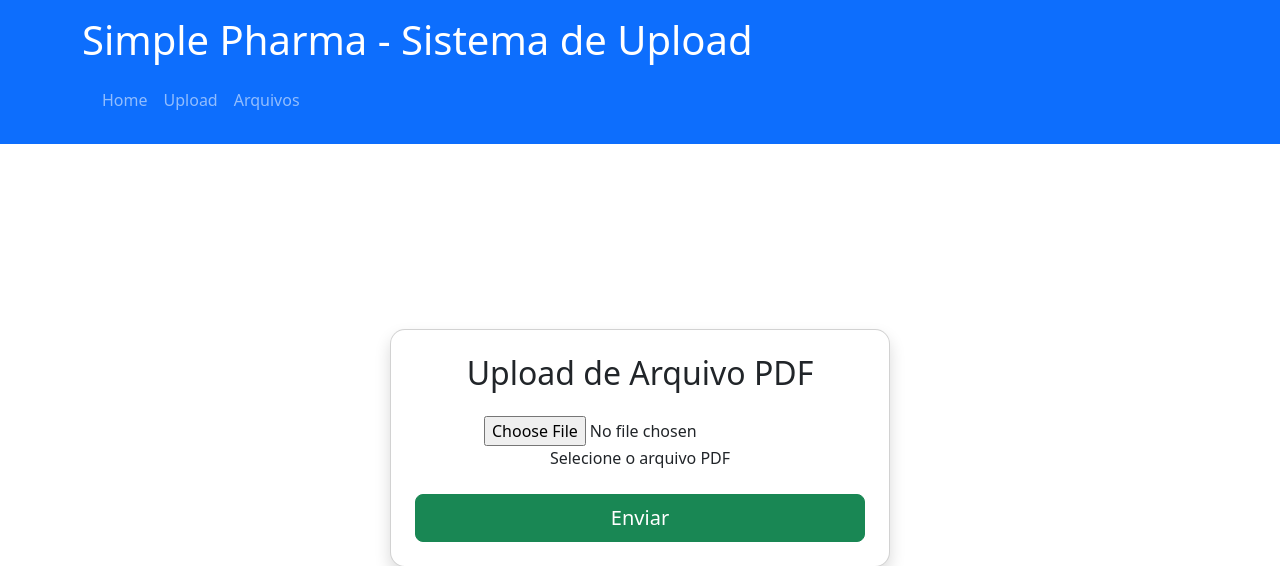
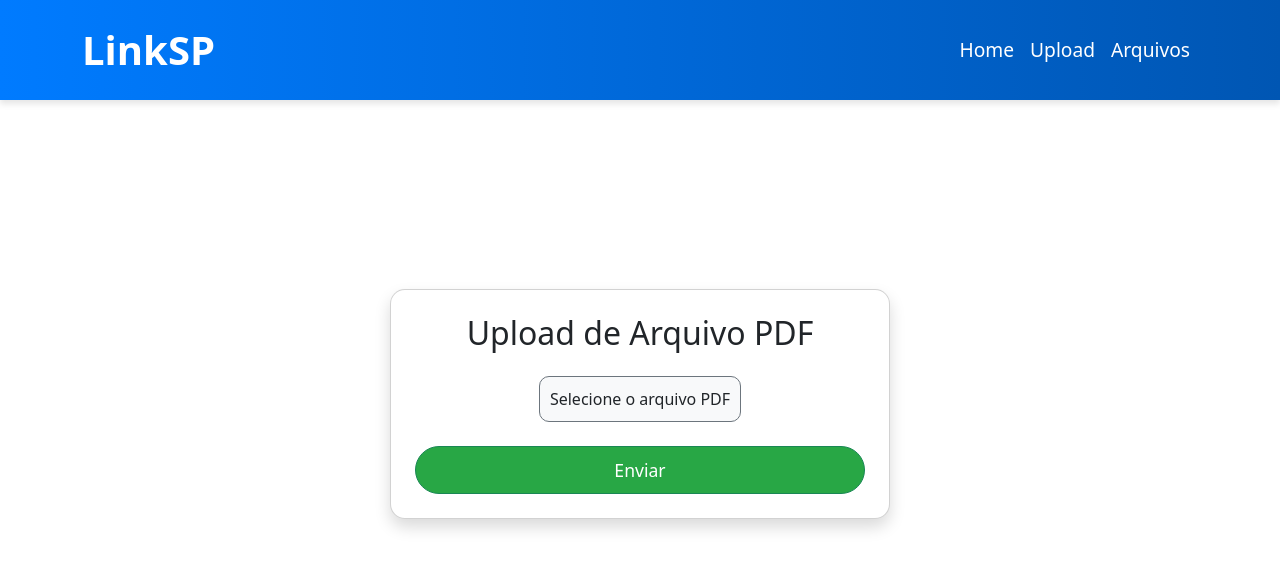
Before and after one commit to AndersonC96/LinkSP, a PHP site: page / in a window 1280 px wide. Shown: the top 566 px of the page. Run offline with PHP 8.4, Linux system fonts and the light colour scheme.

Commit message:
Update header.php

```diff
--- a/includes/header.php
+++ b/includes/header.php
@@ -1,30 +1,34 @@
 <!DOCTYPE html>
-<html lang="en">
+<html lang="pt-BR">
 <head>
     <meta charset="UTF-8">
     <meta name="viewport" content="width=device-width, initial-scale=1.0">
-    <title>Simple Pharma - Upload de Arquivos</title>
+    <title>LinkSP - Upload de Arquivos</title>
+    <!-- Favicon -->
+    <link rel="icon" type="image/png" href="/images/favicon.png">
     <!-- Link do CSS do Bootstrap -->
     <link rel="stylesheet" href="https://cdn.jsdelivr.net/npm/bootstrap@5.3.3/dist/css/bootstrap.min.css">
+    <!-- CSS Personalizado -->
+    <link rel="stylesheet" href="./css/style.css">
 </head>
 <body>
-    <header class="bg-primary text-white py-3">
+    <header>
         <div class="container">
-            <h1>Simple Pharma - Sistema de Upload</h1>
-            <nav class="navbar navbar-expand-lg navbar-dark">
-                <div class="container-fluid">
-                    <button class="navbar-toggler" type="button" data-bs-toggle="collapse" data-bs-target="#navbarNav">
+            <div class="d-flex justify-content-between align-items-center py-3">
+                <h1>LinkSP</h1>
+                <nav class="navbar navbar-expand-lg navbar-dark">
+                    <button class="navbar-toggler" type="button" data-bs-toggle="collapse" data-bs-target="#navbarNav" aria-controls="navbarNav" aria-expanded="false" aria-label="Toggle navigation">
                         <span class="navbar-toggler-icon"></span>
                     </button>
                     <div class="collapse navbar-collapse" id="navbarNav">
-                        <ul class="navbar-nav">
-                            <li class="nav-item"><a class="nav-link" href="/index.php">Home</a></li>
-                            <li class="nav-item"><a class="nav-link" href="/pages/upload.php">Upload</a></li>
-                            <li class="nav-item"><a class="nav-link" href="/pages/list_files.php">Arquivos</a></li>
+                        <ul class="navbar-nav ms-auto">
+                            <li class="nav-item"><a class="nav-link" href="./index.php">Home</a></li>
+                            <li class="nav-item"><a class="nav-link" href="./pages/upload.php">Upload</a></li>
+                            <li class="nav-item"><a class="nav-link" href="./pages/list_files.php">Arquivos</a></li>
                         </ul>
                     </div>
-                </div>
-            </nav>
+                </nav>
+            </div>
         </div>
     </header>
     <main class="container my-4">
```
